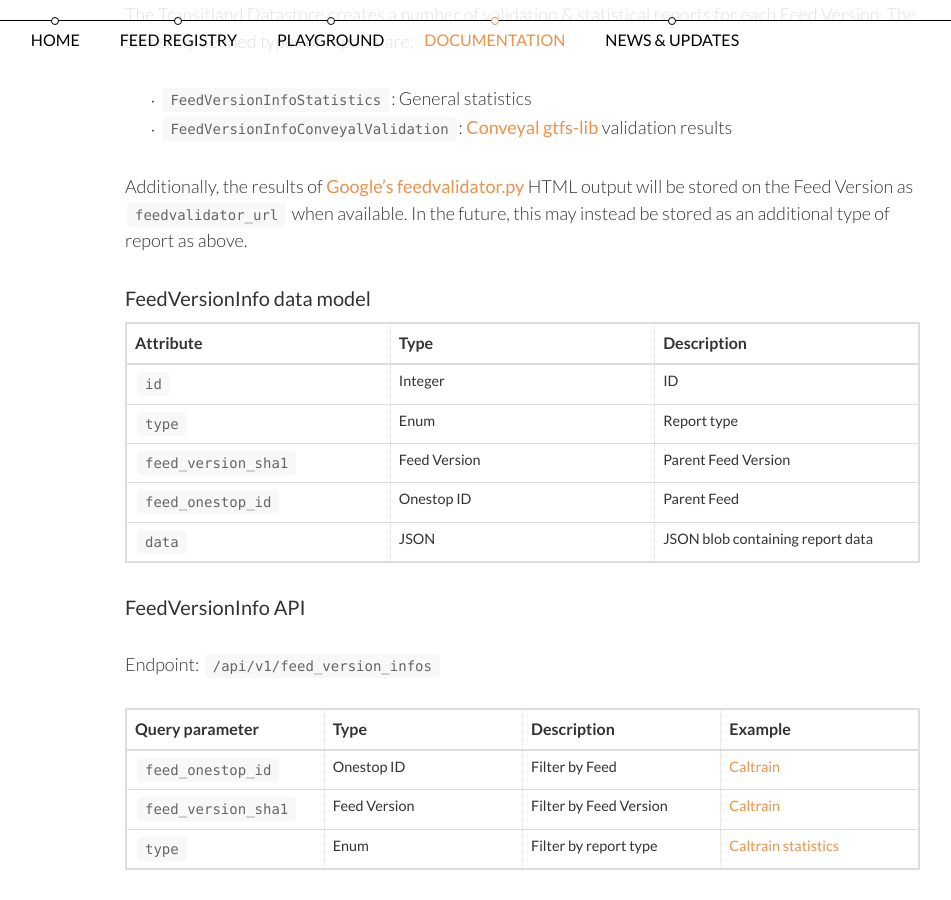
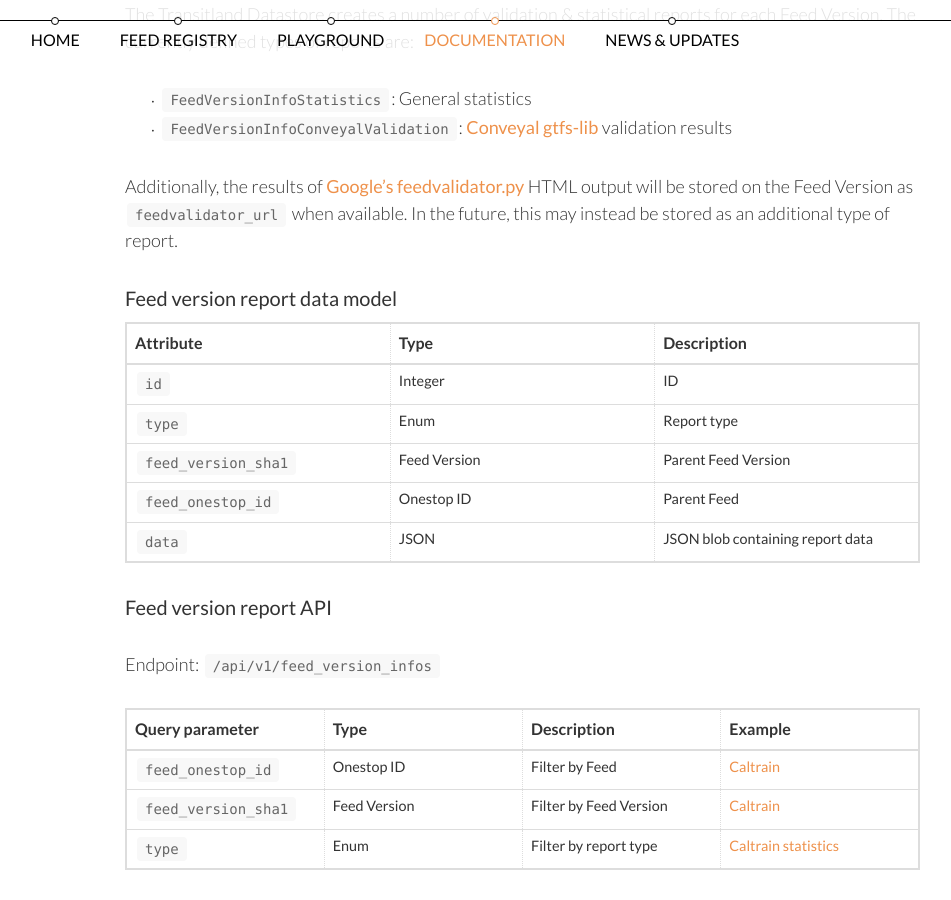
Before and after one commit to transitland/www-transit-land, a Jekyll site: the page built from documentation/datastore/feeds.md, in a window 1280 px wide and 900 px high, scrolled down 2681 px. Shown: the whole window, without its empty margins (255-1206 px from the left). Built offline with Jekyll 4.4.1, drawn with Linux system fonts in a browser that asks for light colours; nearby versions of some CDN libraries.

Commit message:
Consistency

```diff
--- a/documentation/datastore/feeds.md
+++ b/documentation/datastore/feeds.md
@@ -69,9 +69,9 @@ The Transitland Datastore creates a number of validation &amp; statistical repor
 - `FeedVersionInfoStatistics`: General statistics
 - `FeedVersionInfoConveyalValidation`: [Conveyal gtfs-lib](https://github.com/conveyal/gtfs-lib) validation results
 
-Additionally, the results of [Google's feedvalidator.py](https://github.com/google/transitfeed/wiki/FeedValidator) HTML output will be stored on the Feed Version as `feedvalidator_url` when available. In the future, this may instead be stored as an additional type of report as above.
+Additionally, the results of [Google's feedvalidator.py](https://github.com/google/transitfeed/wiki/FeedValidator) HTML output will be stored on the Feed Version as `feedvalidator_url` when available. In the future, this may instead be stored as an additional type of report.
 
-#### FeedVersionInfo data model
+#### Feed version report data model
 
 | Attribute             | Type         | Description                       |
 |-----------------------|--------------|-----------------------------------|
@@ -81,7 +81,7 @@ Additionally, the results of [Google's feedvalidator.py](https://github.com/goog
 | `feed_onestop_id`     | Onestop ID   | Parent Feed                       |
 | `data`                | JSON         | JSON blob containing report data  |
 
-#### FeedVersionInfo API
+#### Feed version report API
 
 Endpoint: `/api/v1/feed_version_infos`
 
```
